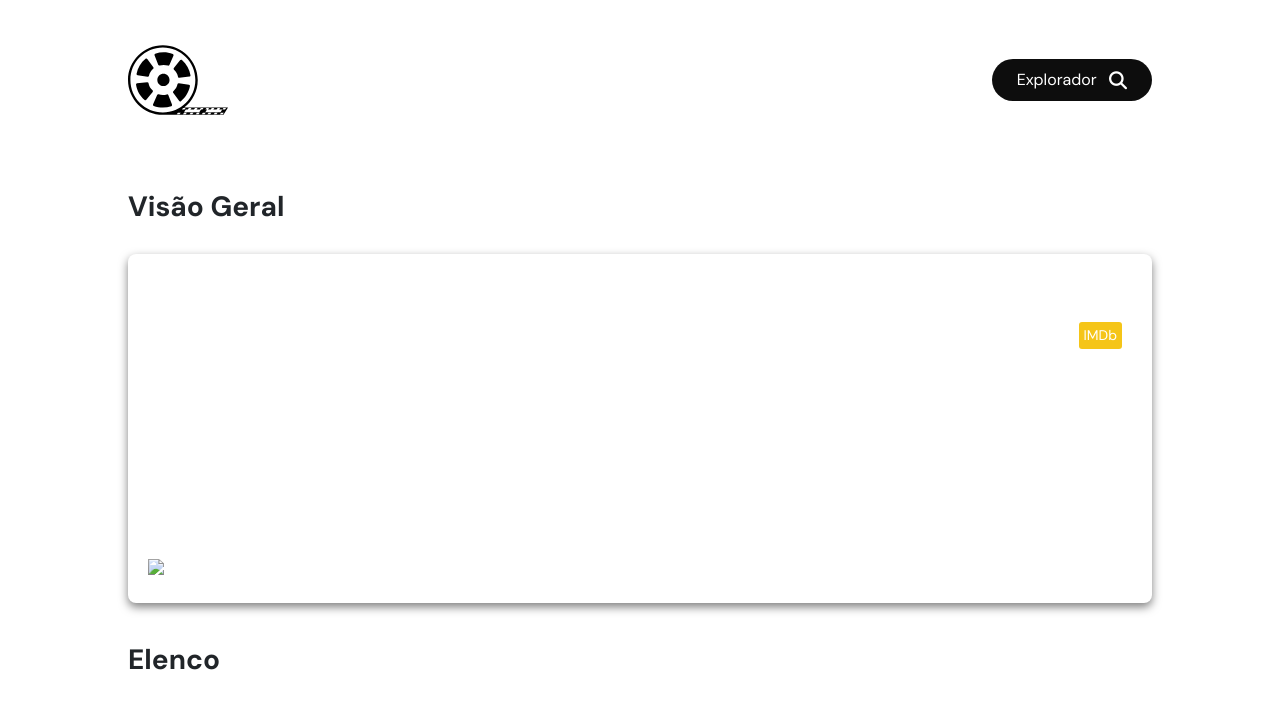
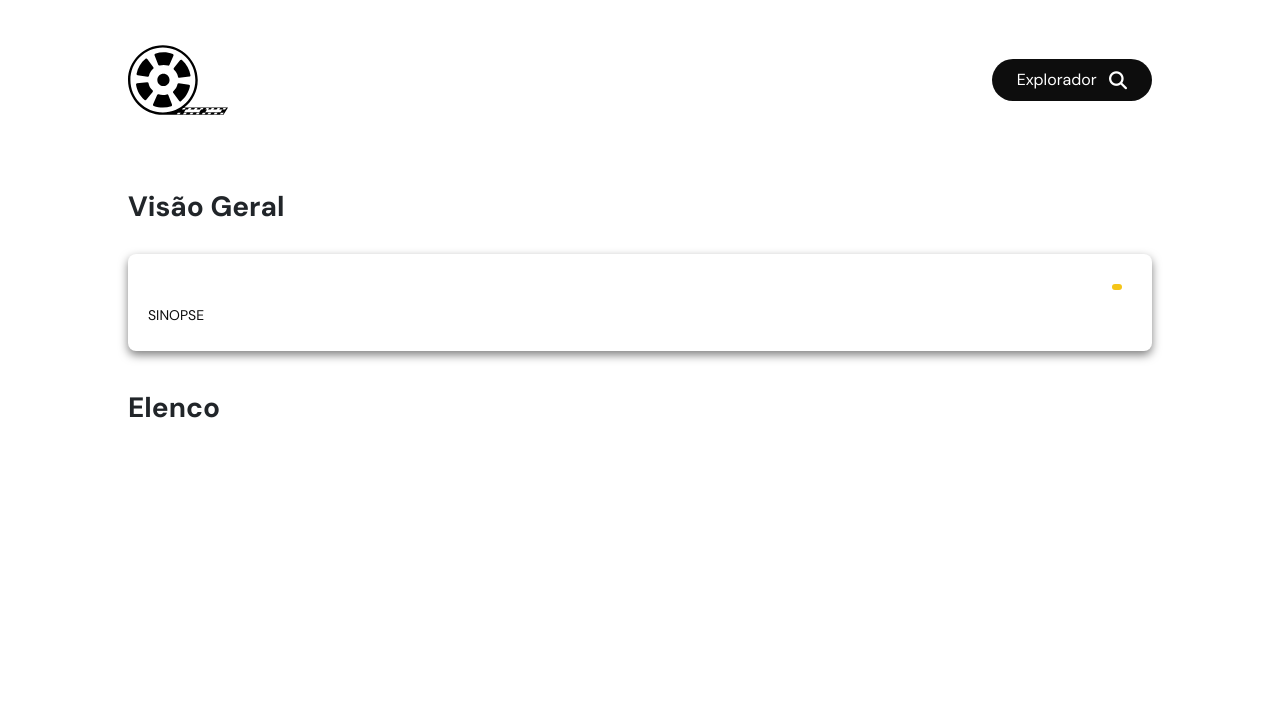
Before and after one commit to pedro-maia1337/Portal-de-s-ries-integrado-com-API-The-Movie-DB-e-JSONServer, a website: page public/detalhes.html in a window 1280 px wide. Drawn offline with nearby package versions, Linux system fonts and the light colour scheme; no server answers.

Commit message:
Ajustando página de detalhes

```diff
--- a/public/assets/css/serie.css
+++ b/public/assets/css/serie.css
@@ -3,6 +3,7 @@
     padding: 0;
     margin: 0;
     font-family: "DM Sans", sans-serif;
+
 }
 
 header {
@@ -45,13 +46,13 @@ header {
 
 .visao-container {
     padding: 10px 10%;
+
 }
 
 .card-visao {
-    background-image: url('../img/cardP/succession-s4-ka-1920_0.jpeg');
     background-size: cover;
     background-position: center;
-    color: #ffffff;
+    color: #0D0D0D;
     border-radius: 8px;
     padding: 20px;
     max-width: 1550px;
--- a/public/assets/scripts/detalhes.js
+++ b/public/assets/scripts/detalhes.js
@@ -58,7 +58,6 @@ async function renderSerieDetails() {
         `;
         document.querySelector('.sinopse span:last-child').textContent = serieData.overview || 'Sinopse indisponível.';
         // Atualize a plataforma se disponível (substitua por lógica real caso a API suporte)
-        document.querySelector('.platform-info img').src = 'src/img/logo/hbo-max-logo-1.svg';
     }
 }
 
--- a/public/assets/scripts/explorer.js
+++ b/public/assets/scripts/explorer.js
@@ -110,7 +110,7 @@ function filterSeries(series) {
 // Aplicar filtros ao clicar no botão
 applyFiltersButton.addEventListener('click', async () => {
     try {
-        const response = await fetch(`${BASE_URL}/tv/top_rated?api_key=${API_KEY}&language=pt-BR`);
+        const response = await fetch(`${BASE_URL}/tv/top_rated?api_key=${API_KEY}&language=pt-BR&page=3`);
         const data = await response.json();
         const filteredSeries = filterSeries(data.results);
         displaySeries(filteredSeries);
--- a/public/detalhes.html
+++ b/public/detalhes.html
@@ -23,29 +23,24 @@
     <div class="visao-container">
             <h2 class="title-section">Visão Geral</h2>
             <div class="card-visao">
-                <h1 class="title">SUCCESSION</h1>
+                <h1 class="title"></h1>
                 <div class="info">
-                    <div class="duration">2018 - 2023</div>
+                    <div class="duration"></div>
                     <div class="rating">
-                        <span class="score">8.8</span>
-                        <span class="imdb">IMDb</span>
+                        <span class="score"></span>
+                        <span class="imdb"></span>
                     </div>
                 </div>
                 <div class="genres">
-                    <span>GÊNEROS</span>
-                    <span>Comédia</span>
-                    <span>Drama</span>
+                    <span></span>
+                    <span></span>
+                    <span></span>
                 </div>
                 <div class="sinopse">
                     <span>SINOPSE</span>
-                    <span>Succession acompanha a poderosa e disfuncional família Roy, que controla um conglomerado de mídia global, enquanto lutam pelo controle da
-                    empresa e enfrentam as dinâmicas complexas de poder, lealdade e ambiente</span>
+                    <span></span>
                 </div>
-                <div class="platform">
-                    <span>PLATAFORMA</span>
-                    <div class="platform-info">
-                        <img class="plataform-icon" src="src/img/logo/hbo-max-logo-1.svg" alt="logo-plaforma">
-                    </div>
+
                 </div>
             </div>
     </div>
```
